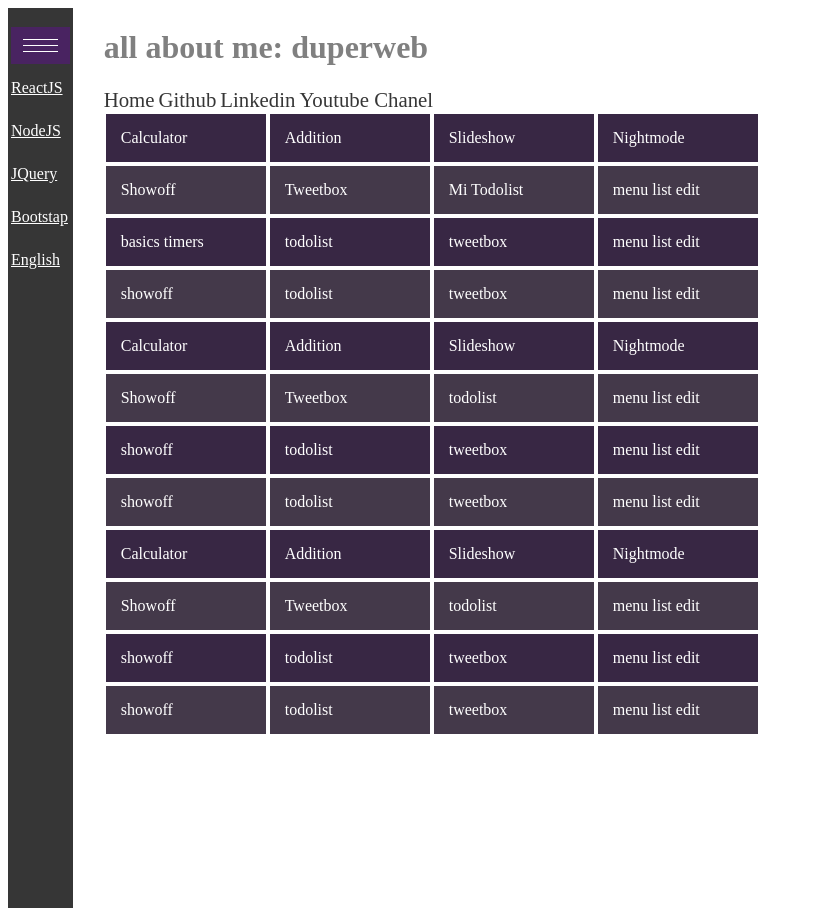
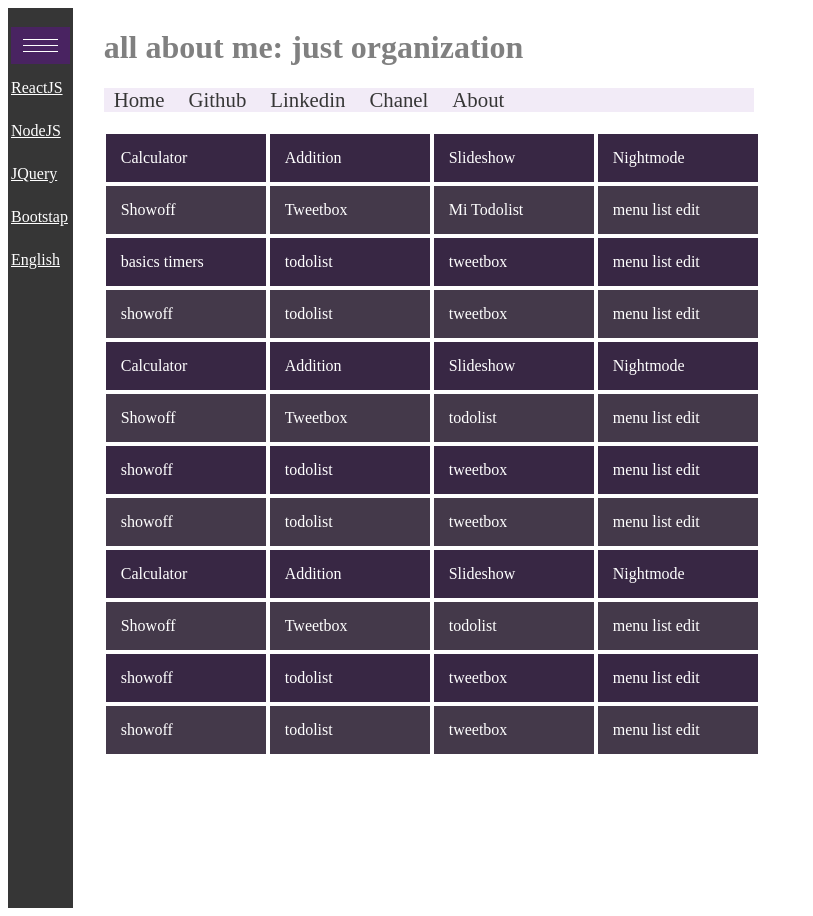
Before and after one commit to mcp3228/DOMScripting, a plain HTML site: page index.html in a window 1280 px wide. Shown: the whole page, without its empty margins (0-813 px from the left). Drawn offline with Linux system fonts and the light colour scheme.

Commit message:
let push

```diff
--- a/css/index.css
+++ b/css/index.css
@@ -1,5 +1,6 @@
 body {
     background: white;
+    background: #fff;
     color: gray;
 }
 #wrapper {
@@ -10,7 +11,14 @@ body {
     width: 90%;
     margin: 0 auto;
 }
-
+.main-container nav {
+    margin-bottom: 20px;
+    background: #f2ebf7;
+    width: 650px;
+}
+.main-container nav a {
+    padding: 10px;
+}
 .container {
     display: flex;
 }
--- a/index.html
+++ b/index.html
@@ -25,14 +25,13 @@
         </aside>
         <main class="main-container">
             <header>
-                <h1>all about me: duperweb</h1>
-            </header>
-            <header>
+                <h1>all about me: just organization</h1>
                 <nav>
                     <a href="index.html">Home</a>
                     <a href="https://github.com/duperweb">Github</a>
                     <a href="WWW.LINKEDIN.COM/IN/DIEUSEUL-DUPEROY-A6062897/">Linkedin</a>
-                    <a href="http://www.youtube.com/duperweb"> Youtube Chanel</a>
+                    <a href="http://www.youtube.com/duperweb"> Chanel</a>
+                    <a href="http://www.youtube.com/duperweb"> About</a>
                 </nav>
             </header>
             <section class="container">
```
